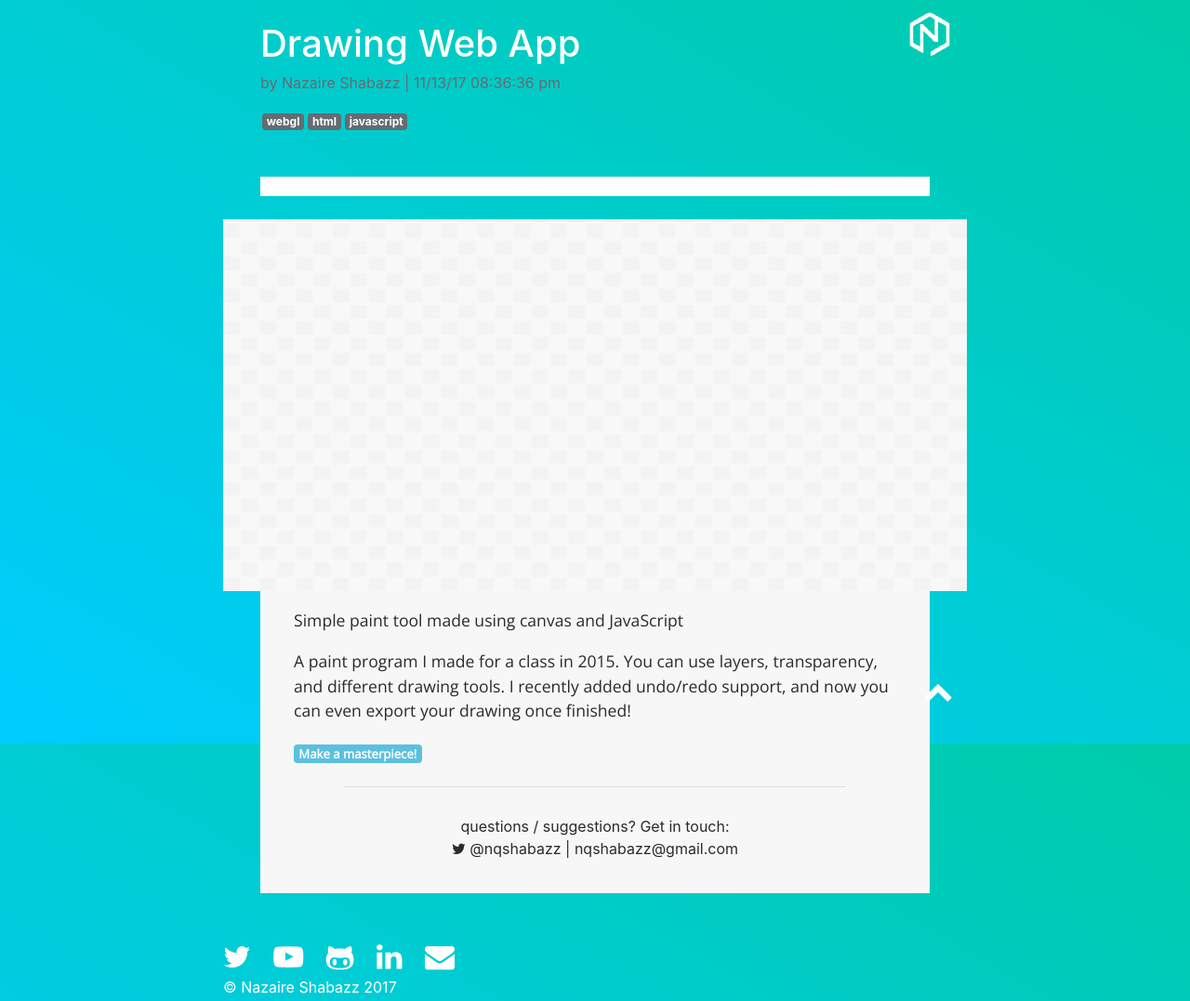
After one commit to NQShabazz/nqshabazz.github.io, a PHP site: page /drawing-web-app/ in a window 1280 px wide. The commit adds this page. Shown: the whole page at 93% size. Run offline with PHP 8.4, Linux system fonts and the light colour scheme; some libraries are stand-ins or nearby versions.

Commit message:
added sdiorertsa

```diff
--- a/assets/css/style-default.css
+++ b/assets/css/style-default.css
@@ -38,6 +38,8 @@ body.loaded #front-page-loading-bar{max-width: 800px;}
 
 #toTopButton{position: fixed; right: calc(50% - 385px); bottom: 5%;}
 
+hr{padding-top: 10px;}
+
 #front-page-option-container{height: 100px; width: 90%; max-width: 800px; position: relative;}
 .front-page-option-box-container{display: inline-block; vertical-align: top;}
 .front-page-option-box{width: 100px; height: 75px; display: inline-block; margin: 0 5px; opacity: 0; text-align: center; color: #fff; text-decoration: none;}
@@ -76,6 +78,7 @@ body.loaded .front-page-option-box{opacity: 1;}
 #blog-post #content-container{min-width: 300px; font-size: 1.1rem; font-family: Open Sans, Arial}
 #blog-post #content-container p{padding: 2.5% 5% 0 5%; margin: 0;}
 #blog-post #content-container hr{width: 75%; margin: 0 auto;}
+#blog-post a.badge{margin-bottom: 25px;}
 #blog-post address{text-align: center; padding: 2.5% 0;}
 #post-tags a, #blog-tags a{margin: 5px 2px 0 2px; user-select: none;}
 
--- /dev/null
+++ b/drawing-web-app/index.html
@@ -0,0 +1,162 @@
+<!DOCTYPE html>
+<html lang='en'>
+<head>
+  <!-- meta data -->
+  <meta charset="UTF-8">
+
+  <meta name="viewport" content="width=device-width, initial-scale=1, shrink-to-fit=no">
+  <meta name="description" content="Simple paint tool made using canvas and JavaScript...">
+  <meta name="keywords" content="Game Development, Portfolio, 3D, Programmer, Code, Software">
+  <meta name="author" content="Nazaire Shabazz">
+
+  <meta property="og:title" content="Drawing Web App - Nazaire Shabazz"/>
+  <meta property="og:description" content="Simple paint tool made using canvas and JavaScript..."/>
+  <meta property="og:type" content="website"/>
+  <meta property="og:url" content="http://nqshabazz.com"/>
+  <meta property="og:image" content="http://nqshabazz.com/../assets/images/drawing-web-app/thumbnail.gif"/>
+  <meta property="og:locale:alternate" content="es_ES"/>
+
+  <meta name="twitter:card" content="summary_large_image">
+  <meta name="twitter:site" content="@nqshabazz">
+  <meta name="twitter:creator" content="@nqshabazz">
+  <meta name="twitter:title" content="Drawing Web App - Nazaire Shabazz">
+  <meta name="twitter:description" content="Simple paint tool made using canvas and JavaScript..."/>
+  <meta name="twitter:image" content="http://nqshabazz.com/../assets/images/drawing-web-app/thumbnail.gif">
+
+  <!-- meta links -->
+  <link rel="publisher" href="https://plus.google.com/u/0/111346714509241869686"/>
+  <link rel="canonical" href="/"/>
+  <link rel="shortcut icon" type="image/png" href="../assets/images/favicon.png"/>
+
+  <!-- title -->
+  <title>Drawing Web App - Nazaire Shabazz</title>
+
+  <!--Bootstrap CSS content delivery network-->
+  <link rel="stylesheet" href="https://maxcdn.bootstrapcdn.com/bootstrap/4.0.0-alpha.6/css/bootstrap.min.css" integrity="sha384-rwoIResjU2yc3z8GV/NPeZWAv56rSmLldC3R/AZzGRnGxQQKnKkoFVhFQhNUwEyJ" crossorigin="anonymous">
+
+  <!--jQuery JS content delivery network-->
+  <script src="https://code.jquery.com/jquery-3.2.1.min.js" integrity="sha256-hwg4gsxgFZhOsEEamdOYGBf13FyQuiTwlAQgxVSNgt4=" crossorigin="anonymous"></script>
+
+  <!--Tether JS content delivery network (for Bootstrap code highlighting)-->
+  <script src="https://cdnjs.cloudflare.com/ajax/libs/tether/1.4.0/js/tether.min.js" integrity="sha384-DztdAPBWPRXSA/3eYEEUWrWCy7G5KFbe8fFjk5JAIxUYHKkDx6Qin1DkWx51bBrb" crossorigin="anonymous"></script>
+
+  <!--Bootstrap JS content delivery network-->
+  <script src="https://maxcdn.bootstrapcdn.com/bootstrap/4.0.0-alpha.6/js/bootstrap.min.js" integrity="sha384-vBWWzlZJ8ea9aCX4pEW3rVHjgjt7zpkNpZk+02D9phzyeVkE+jo0ieGizqPLForn" crossorigin="anonymous"></script>
+
+  <!--FontAwesome CSS content delivery network-->
+  <link rel="stylesheet" href="https://cdnjs.cloudflare.com/ajax/libs/font-awesome/4.7.0/css/font-awesome.min.css">
+
+  <!--Google Font Open Sans Font-Family-->
+  <link href="https://fonts.googleapis.com/css?family=Open+Sans" rel="stylesheet">
+
+  <!--my css-->
+  <link rel="stylesheet" href="../assets/css/style-default.css">
+
+  <script>
+    $(window).on('load',function(){
+      $('[data-toggle="popover"]').popover();
+    });
+  </script>
+</head>
+<body>
+  <nav id='topbar' role="navigation">
+    <a href='../'>
+      <img alt="my logo" src="..//assets/images/header-image.png"/>
+      <span class="sr-only">To Home</span>
+    </a>
+  </nav>
+  <div id="topOfPage"></div>
+  <a class="fa fa-2x fa-chevron-up text-white" id="toTopButton" href="#topOfPage"></a>
+  <main id="post-page">
+    <article id='blog-post' class='m-auto'>
+      <h1 class="default-box" id="front-page-introduction">Drawing Web App</h1>
+      <p class="text-muted">
+        by Nazaire Shabazz | <time datetime="2017-11-13T20:36:36-05:00" title="11/13/17 08:36:36 pm">11/13/17 08:36:36 pm</time>
+      </p>
+      <p id="post-tags">
+        <a class='badge badge-default' href='../#webgl'>webgl</a><a class='badge badge-default' href='../#html'>html</a><a class='badge badge-default' href='../#javascript'>javascript</a>      </p>
+      <hr class="default-box" id="front-page-loading-bar" />
+      <img src="../assets/images/drawing-web-app/thumbnail.gif"/>
+      <div id="content-container" class="bg-faded">
+        <p>Simple paint tool made using canvas and JavaScript</p>
+        <p>A paint program I made for a class in 2015. You can use layers, transparency, and different drawing tools. I recently added undo/redo support, and now you can even export your drawing once finished!</p>
+        <p><a class="badge badge-info" href="../projects/drawing-web-app/">Make a masterpiece!</a></p>
+        <hr/>
+      </div>
+            <address class="bg-faded">
+        questions / suggestions? Get in touch:
+        <p>
+          <a href="https://twitter.com/nqshabazz" rel="nofollow" target="_blank" ><span class="fa fa-twitter"></span> @nqshabazz</a> |
+          <a href="mailto:nqshabazz@gmail.com">nqshabazz@gmail.com</a>
+        </p>
+      </address>
+      <div id="disqus_thread"></div>
+      <script>
+        /**
+         *  RECOMMENDED CONFIGURATION VARIABLES: EDIT AND UNCOMMENT THE SECTION BELOW TO INSERT DYNAMIC VALUES FROM YOUR PLATFORM OR CMS.
+         *  LEARN WHY DEFINING THESE VARIABLES IS IMPORTANT: https://disqus.com/admin/universalcode/#configuration-variables
+         */
+        /*
+        var disqus_config = function () {
+            this.page.url = PAGE_URL;  // Replace PAGE_URL with your page's canonical URL variable
+            this.page.identifier = PAGE_IDENTIFIER; // Replace PAGE_IDENTIFIER with your page's unique identifier variable
+        };
+        */
+        (function() {  // DON'T EDIT BELOW THIS LINE
+            var d = document, s = d.createElement('script');
+
+            s.src = 'https://nqshabazz.disqus.com/embed.js';
+
+            s.setAttribute('data-timestamp', +new Date());
+            (d.head || d.body).appendChild(s);
+        })();
+      </script>
+      <noscript>Please enable JavaScript to view the <a href="https://disqus.com/?ref_noscript">comments powered by Disqus.</a></noscript>    </article>
+  </main>
+  <footer class='footer'>
+    <p id="social-media-footer">
+      <a class='fa fa-2x fa-twitter' href="https://twitter.com/nqshabazz" rel="nofollow" target="_blank" data-toggle="popover" data-trigger="hover" data-placement="top" data-content="Twitter"><span class="sr-only">Twitter</span></a>
+      <a class='fa fa-2x fa-youtube-play' href="https://www.youtube.com/channel/UCwlgvHxHkWjNCsCm9byUEUg" rel="nofollow" target="_blank" data-toggle="popover" data-trigger="hover" data-placement="top" data-content="YouTube"><span class="sr-only">YouTube</span></a>
+      <a class='fa fa-2x fa-github-alt' href="https://github.com/nqshabazz" rel="nofollow" target="_blank" data-toggle="popover" data-trigger="hover" data-placement="top" data-content="Github"><span class="sr-only">Github</span></a>
+      <a class='fa fa-2x fa-linkedin' href="https://www.linkedin.com/in/nqshabazz/" rel="nofollow" target="_blank" data-toggle="popover" data-trigger="hover" data-placement="top" data-content="LinkedIn"><span class="sr-only">LinkedIn</span></a>
+      <a class='fa fa-2x fa-envelope' href='mailto:nqshabazz@gmail.com' data-toggle="popover" data-trigger="hover" data-placement="top" data-content="nqshabazz@gmail.com"><span class="sr-only">Email</span></a>
+    </p>
+    <p>&copy; Nazaire Shabazz 2017</p>
+  </footer>
+  <script>
+    document.body.classList.add("loaded");
+
+    window.onload = function(){
+      let anchorArray = document.getElementsByTagName("a");
+      var index = anchorArray.length;
+
+      while(index--){
+        let anchorTarget = anchorArray[index].getAttribute("href");
+
+        if(anchorTarget.startsWith("#")){
+          let anch = anchorArray[index];
+
+          anch.addEventListener("click", function(event) {
+            event.preventDefault();
+            smoothScroll(anchorTarget.substring(1));
+          });
+        }
+      }
+
+      if (location.hash) {
+        setTimeout(function() {
+          window.scrollTo(0, 0);
+          smoothScroll(location.hash.substring(1))
+        }, 1);
+      }
+    };
+
+    function smoothScroll(target){
+      let elem = document.getElementById(target);
+
+      if(elem)
+        $('html, body').animate({scrollTop: elem.offsetTop}, 750);
+    }
+  </script>
+</body>
+</html>
--- a/index.html
+++ b/index.html
@@ -82,7 +82,7 @@
             <li class="project-filter" onclick="filterProjects(this)">music</li>
           </ul>
 
-          <article class='project-link game java processing'><a href='../energy-rush/'><figure><img src='../assets/images/energy-rush/thumbnail.gif'/><figcaption class='bg-faded'><h3>Energy Rush</h3><p class='badge badge-default blog-tag'>game</p><p class='badge badge-default blog-tag'>java</p><p class='badge badge-default blog-tag'>processing</p></figcaption></figure></a></article><article class='project-link game webgl canvas javascript html'><a href='../drawing-web-app/'><figure><img src='../assets/images/drawing-web-app/thumbnail.gif'/><figcaption class='bg-faded'><h3>Drawing Web App</h3><p class='badge badge-default blog-tag'>game</p><p class='badge badge-default blog-tag'>webgl</p><p class='badge badge-default blog-tag'>canvas</p><p class='badge badge-default blog-tag'>javascript</p><p class='badge badge-default blog-tag'>html</p></figcaption></figure></a></article>
+          <article class='project-link game java processing'><a href='../energy-rush/'><figure><img src='../assets/images/energy-rush/thumbnail.gif'/><figcaption class='bg-faded'><h3>Energy Rush</h3><p class='badge badge-default blog-tag'>game</p><p class='badge badge-default blog-tag'>java</p><p class='badge badge-default blog-tag'>processing</p></figcaption></figure></a></article><article class='project-link webgl html javascript'><a href='../drawing-web-app/'><figure><img src='../assets/images/drawing-web-app/thumbnail.gif'/><figcaption class='bg-faded'><h3>Drawing Web App</h3><p class='badge badge-default blog-tag'>webgl</p><p class='badge badge-default blog-tag'>html</p><p class='badge badge-default blog-tag'>javascript</p></figcaption></figure></a></article>
           <div class="spacer-box"></div>
         </div>
       </section>
```
Also changed, not shown: sdioretsa/index.html (added, +162 -0 lines).
